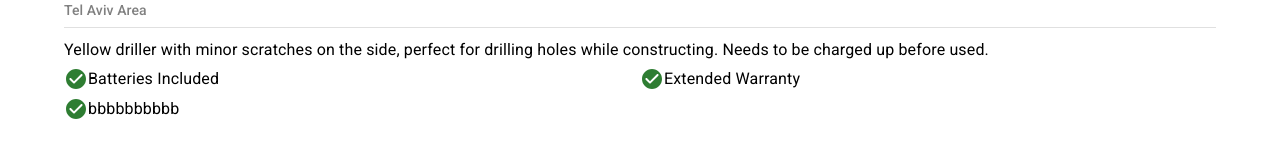
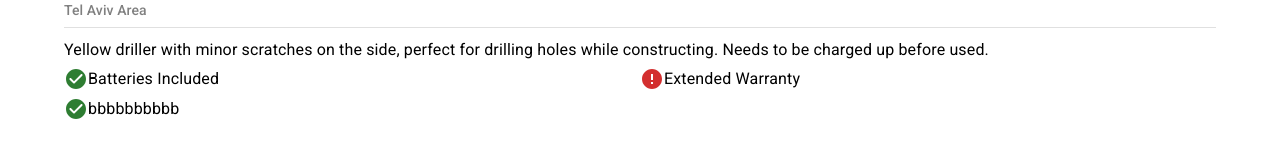
Before and after one commit to boro-mta/boro-fe, a React (Create React App) app: page /item/1 in a window 1280 px wide. Shown: the part 272-429 px from the top of the page. Built offline with nearby package versions, Linux system fonts and the light colour scheme.

Commit message:
Updated extraIncludedItems to have isIncluded prop
Also updated relevant components to display correct icons

```diff
--- a/src/mocks/fullItemsDetails.ts
+++ b/src/mocks/fullItemsDetails.ts
@@ -9,9 +9,9 @@ export const allItemsDetails: IFullItemDetails[] = [
       "Yellow driller with minor scratches on the side, perfect for drilling holes while constructing. Needs to be charged up before used.",
     images: [IMG_1, IMG_1],
     extraIncludedItems: [
-      "Batteries Included",
-      "Extended Warranty",
-      "bbbbbbbbbb",
+      { title: "Batteries Included", isIncluded: true },
+      { title: "Extended Warranty", isIncluded: false },
+      { title: "bbbbbbbbbb", isIncluded: true },
     ],
     borrowerAddress: "Tel Aviv Area",
     borrowerPhoneNumber: "052-466-9214",
@@ -22,7 +22,12 @@ export const allItemsDetails: IFullItemDetails[] = [
     description:
       "Ladder which is height of 20cm, stretched and that is self-supporting or that may be leaned against a vertical surface such as a wall.",
     images: [IMG_2],
-    extraIncludedItems: ["3 Extra levels for replacement if a level breaks"],
+    extraIncludedItems: [
+      {
+        title: "3 Extra levels for replacement if a level breaks",
+        isIncluded: true,
+      },
+    ],
     borrowerAddress: "Rishon LeZion Area",
     borrowerPhoneNumber: "054-736-0620",
   },
@@ -33,9 +38,9 @@ export const allItemsDetails: IFullItemDetails[] = [
       "A hammer is a tool, most often a hand tool, consisting of a weighted head fixed to a long handle that is swung to deliver an impact to a small area of an object. This can be, for example, to drive nails into wood, to shape metal (as with a forge), or to crush rock. Hammers are used for a wide range of driving, shaping, breaking and non-destructive striking applications.",
     images: [IMG_3],
     extraIncludedItems: [
-      "Charger Included",
-      "Batteries Included",
-      "Safety Glasses",
+      { title: "Charger Included", isIncluded: true },
+      { title: "Batteries Included", isIncluded: false },
+      { title: "Safety Glasses", isIncluded: false },
     ],
     borrowerAddress: "Tel Aviv Area",
     borrowerPhoneNumber: "052-123-4567",
--- a/src/routes/itemPage.tsx
+++ b/src/routes/itemPage.tsx
@@ -6,6 +6,7 @@ import ImagesCarousel from "../components/ImagesCarousel/ImagesCarousel";
 import { allItemsDetails } from "../mocks/fullItemsDetails";
 import { IFullItemDetails } from "../types";
 import CheckCircleRoundedIcon from "@mui/icons-material/CheckCircleRounded";
+import ErrorIcon from "@mui/icons-material/Error";
 import IconWithText from "../components/IconWithText/IconWithText";
 
 type IFullItemDetailsParams = {
@@ -59,8 +60,14 @@ const itemPage = (props: Props) => {
           {itemDetails.extraIncludedItems.map((item, i) => (
             <IconWithText
               key={i}
-              icon={<CheckCircleRoundedIcon color="success" />}
-              text={item}
+              icon={
+                item.isIncluded ? (
+                  <CheckCircleRoundedIcon color="success" />
+                ) : (
+                  <ErrorIcon color="error" />
+                )
+              }
+              text={item.title}
             />
           ))}
         </Box>
```
Also changed, not shown: src/types/index.ts (+6 -1 lines).
